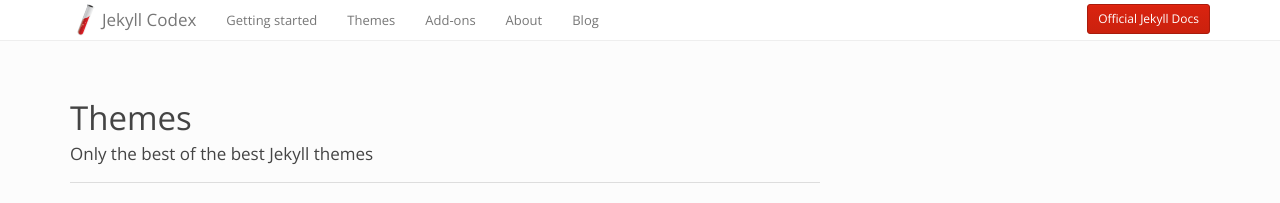
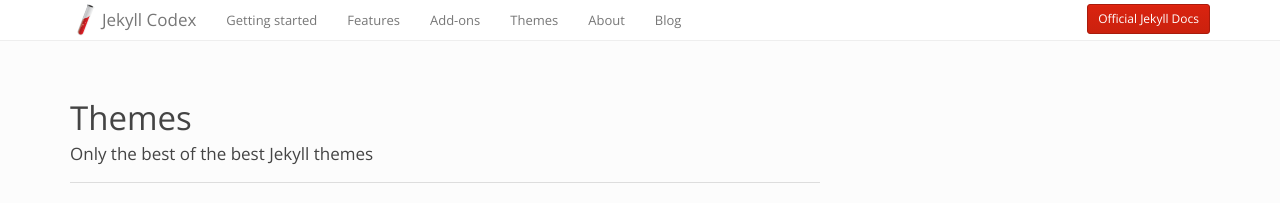
Before and after one commit to jhvanderschee/jekyllcodex, a Jekyll site: the page built from themes.md, in a window 1280 px wide. Shown: the top 203 px of the page. Built offline with Jekyll 4.4.1, drawn with Linux system fonts in a browser that asks for light colours; nearby versions of some CDN libraries.

Commit message:
Updated '_includes/header.html' via CloudCannon

```diff
--- a/_includes/header.html
+++ b/_includes/header.html
@@ -13,8 +13,9 @@
           <div id="navbar" class="navbar-collapse collapse">
             <ul class="nav navbar-nav">
               <li><a href="/getting-started/">Getting started</a></li>
+              <li><a href="/add-ons/">Features</a></li>
+              <li><a href="/add-ons/">Add-ons</a></li>
               <li><a href="/themes/">Themes</a></li>
-              <li><a href="/add-ons/">Add-ons</a></li>
               <li><a href="/about/">About</a></li>
               <li><a href="/2015/11/09/introduction.html">Blog</a></li>
             </ul>
```
